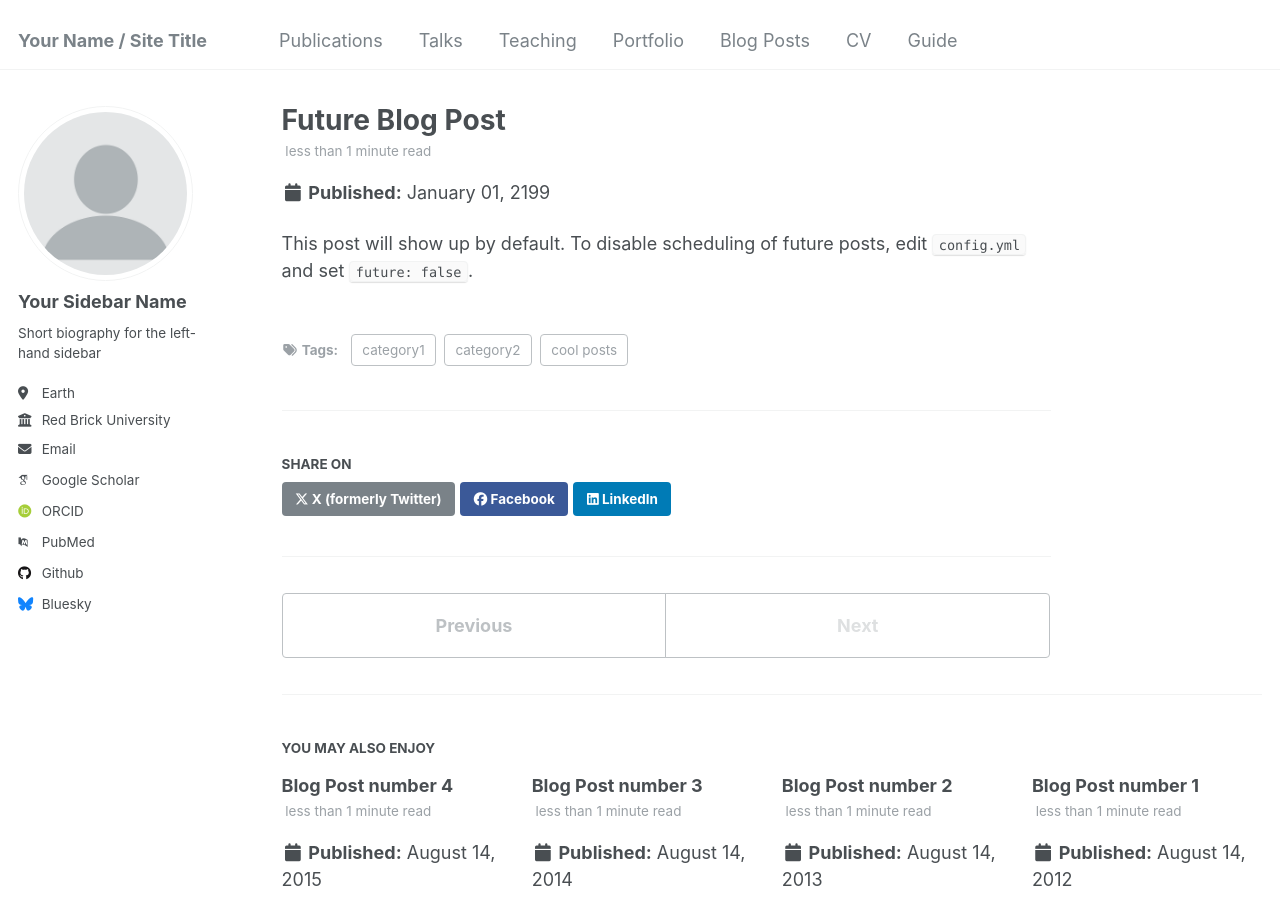
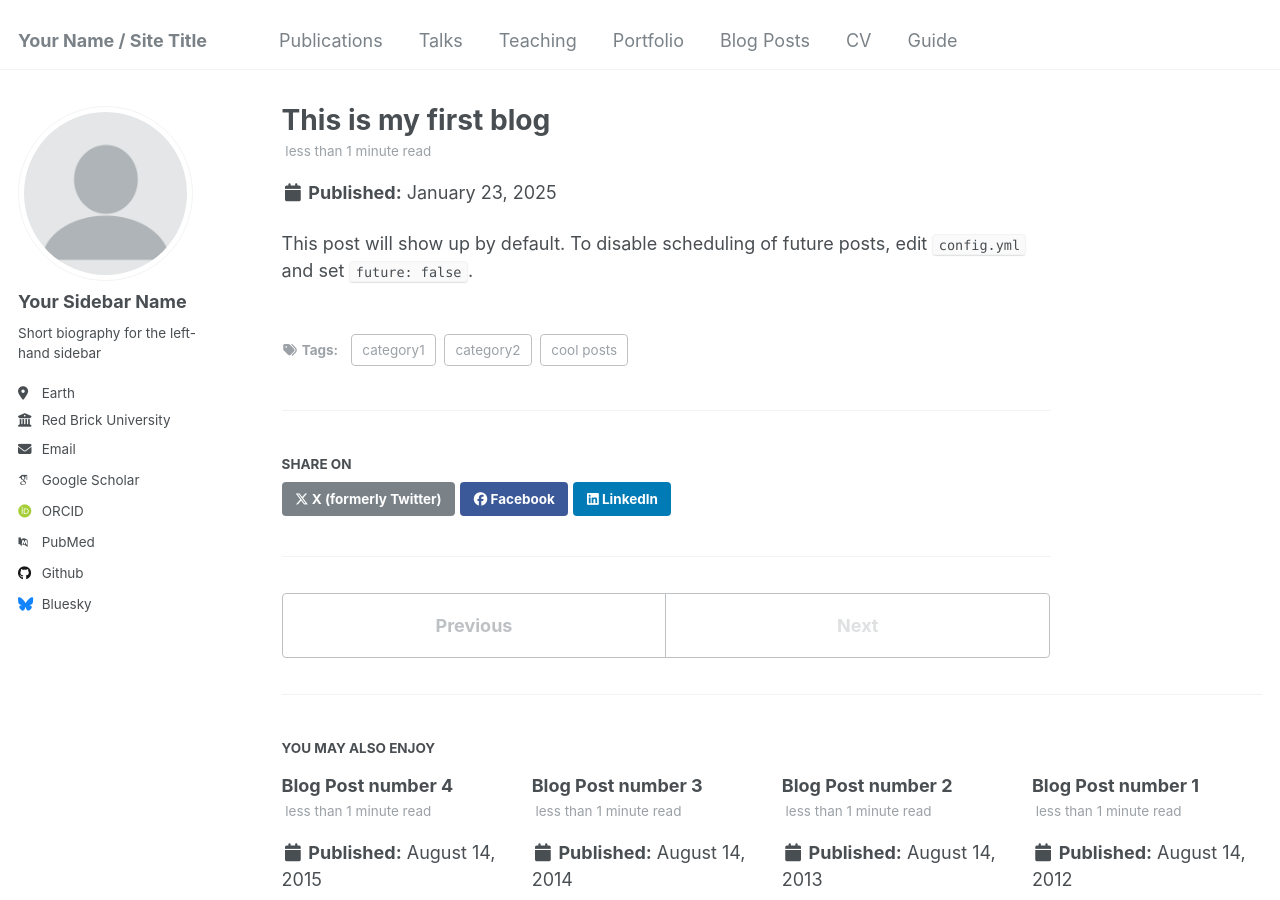
Before and after one commit to syyuan2021/syy2025, a Jekyll site: the page built from _posts/2199-01-01-future-post.md, in a window 1280 px wide and 900 px high. Built offline with Jekyll 4.4.1, drawn with Linux system fonts in a browser that asks for light colours; some web fonts are replaced.

Commit message:
Update 2199-01-01-future-post.md

```diff
--- a/_posts/2199-01-01-future-post.md
+++ b/_posts/2199-01-01-future-post.md
@@ -1,6 +1,6 @@
 ---
-title: 'Future Blog Post'
-date: 2199-01-01
+title: 'This is my first blog'
+date: 2025-01-23
 permalink: /posts/2012/08/blog-post-4/
 tags:
   - cool posts
```
